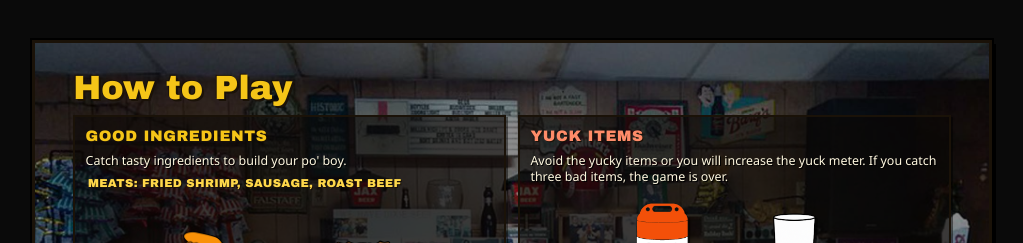
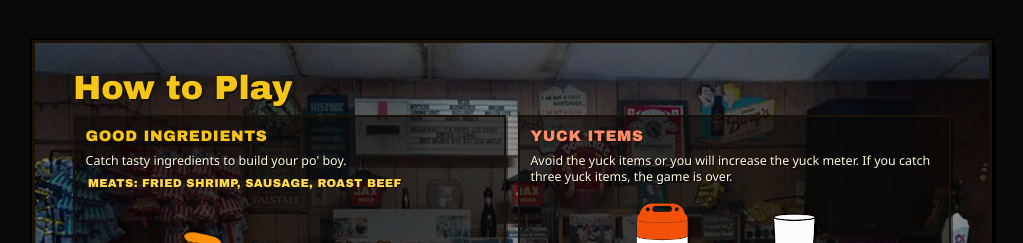
Before and after one commit to steckwilliam/poboy, a React (Vite) app: page / in a window 1280 px wide. Both pictures are taken after a click on the button "Instructions". Shown: the top 243 px of the page, without its empty margins (128-1151 px from the left). Built offline with nearby package versions, Linux system fonts and the light colour scheme.

Commit message:
Text change

```diff
--- a/src/components/InstructionsScreen.tsx
+++ b/src/components/InstructionsScreen.tsx
@@ -95,8 +95,8 @@ export function InstructionsScreen({ onBack, onPlay }: InstructionsScreenProps)
               Yuck Items
             </h3>
             <p className="instructions-screen__text">
-              Avoid the yucky items or you will increase the yuck meter. If you
-              catch three bad items, the game is over.
+              Avoid the yuck items or you will increase the yuck meter. If you
+              catch three yuck items, the game is over.
             </p>
             <InstructionSpriteRow
               sprites={YUCK_ITEM_SPRITES}
--- a/src/data/items.ts
+++ b/src/data/items.ts
@@ -34,7 +34,7 @@ export const ITEMS: GameItem[] = [
     futureImagePath: '/images/roast-beef.png',
     fallingImagePath: '/assets/sprites/ingredients/roast-beef-falling.png',
     stackImagePath: '/assets/sprites/ingredients/roast-beef-stack.png',
-    fallingRender: { width: 250 },
+    fallingRender: { width: 200 },
     stackRender: { width: 270, offsetX: 0, offsetY: 45, overlap: 60 },
   },
   {
@@ -60,7 +60,7 @@ export const ITEMS: GameItem[] = [
     futureImagePath: '/images/tomato-slice.png',
     fallingImagePath: '/assets/sprites/ingredients/tomato-falling.png',
     stackImagePath: '/assets/sprites/ingredients/tomato-stack.png',
-    fallingRender: { width: 165 },
+    fallingRender: { width: 145 },
     stackRender: { width: 270, offsetX: 0, offsetY: 40, overlap: 52 },
   },
   {
@@ -73,7 +73,7 @@ export const ITEMS: GameItem[] = [
     futureImagePath: '/images/pickle-slice.png',
     fallingImagePath: '/assets/sprites/ingredients/pickle-falling.png',
     stackImagePath: '/assets/sprites/ingredients/pickle-stack.png',
-    fallingRender: { width: 155 },
+    fallingRender: { width: 120 },
     stackRender: { width: 270, offsetX: 0, offsetY: 42, overlap: 55 },
   },
   {
@@ -86,7 +86,7 @@ export const ITEMS: GameItem[] = [
     futureImagePath: '/images/lettuce.png',
     fallingImagePath: '/assets/sprites/ingredients/lettuce-falling.png',
     stackImagePath: '/assets/sprites/ingredients/lettuce-stack.png',
-    fallingRender: { width: 160 },
+    fallingRender: { width: 140 },
     stackRender: { width: 270, offsetX: 0, offsetY: 42, overlap: 52 },
   },
   {
@@ -99,7 +99,7 @@ export const ITEMS: GameItem[] = [
     futureImagePath: '/images/mayonnaise.png',
     fallingImagePath: '/assets/sprites/ingredients/mayonnaise-falling.png',
     stackImagePath: '/assets/sprites/ingredients/mayonnaise-stack.png',
-    fallingRender: { width: 150 },
+    fallingRender: { width: 100 },
     stackRender: { width: 265, offsetX: 0, offsetY: 45, overlap: 60 },
   },
   {
@@ -112,7 +112,7 @@ export const ITEMS: GameItem[] = [
     futureImagePath: '/images/hot-sauce.png',
     fallingImagePath: '/assets/sprites/ingredients/hot-sauce-falling.png',
     stackImagePath: '/assets/sprites/ingredients/hot-sauce-stack.png',
-    fallingRender: { width: 100 },
+    fallingRender: { width: 80 },
     stackRender: { width: 260, offsetX: 0, offsetY: 45, overlap: 60 },
   },
 
```
